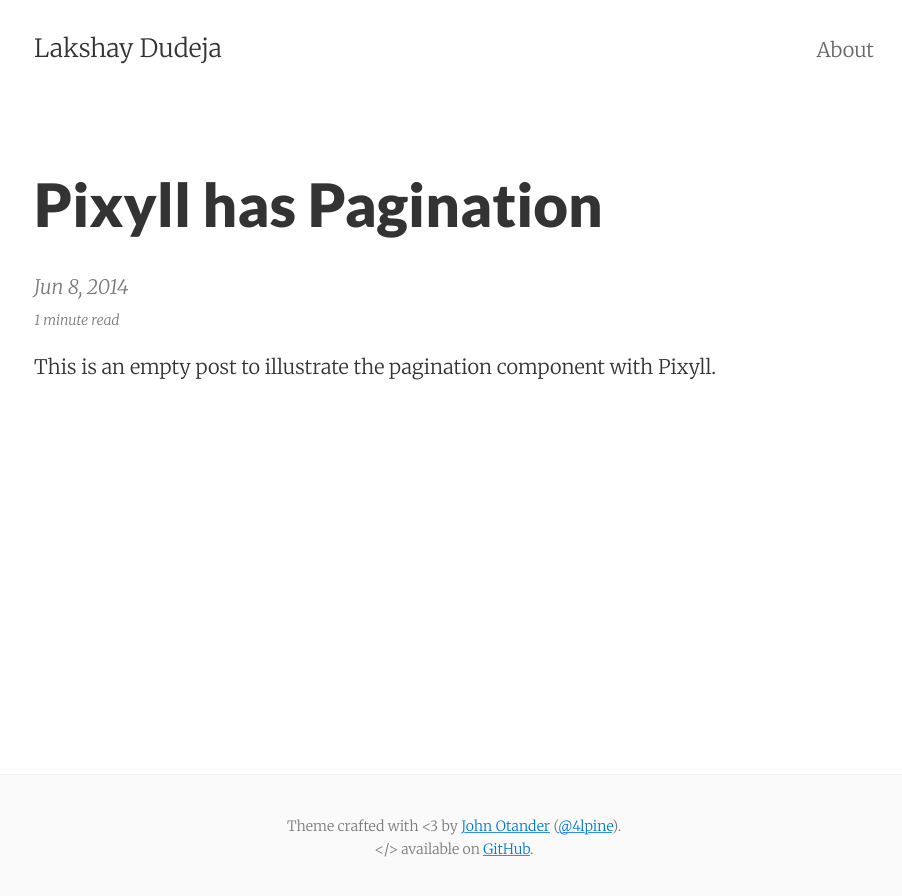
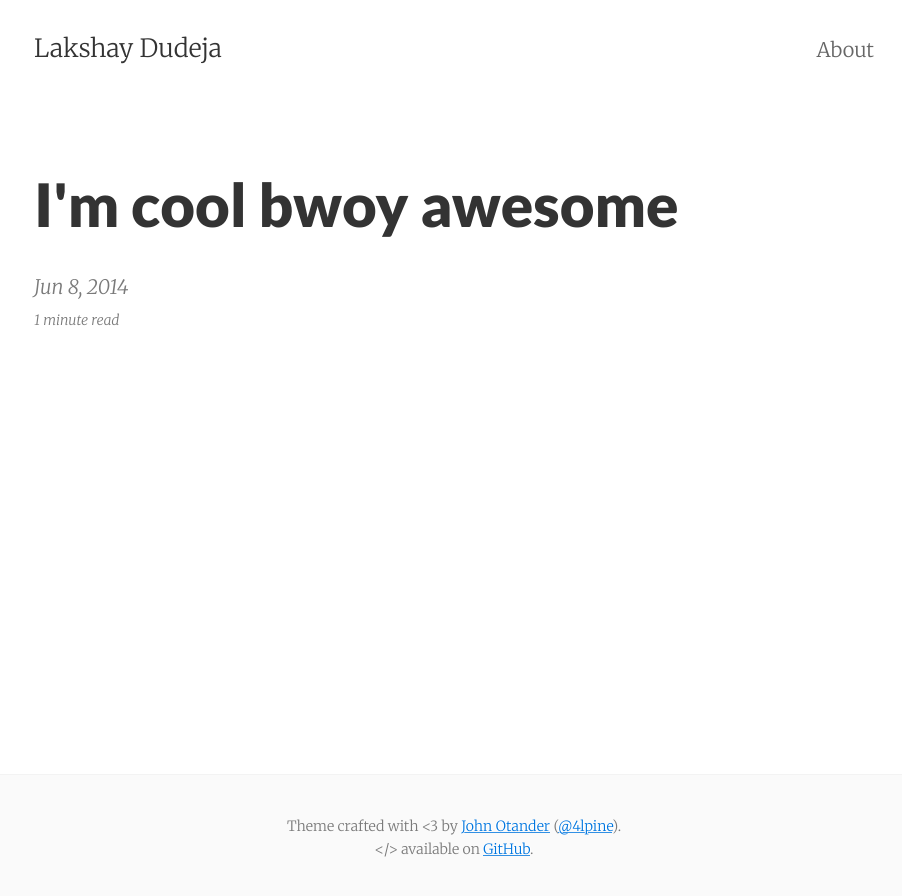
Before and after one commit to lakshaydudeja/lakshaydudeja.github.io, a Jekyll site: the page built from _posts/2014-06-08-pixyll-has-pagination.md, in a window 1280 px wide. Shown: the top 896 px of the page, without its empty margins (186-1088 px from the left). Built offline with Jekyll 4.4.1, drawn with Linux system fonts in a browser that asks for light colours.

Commit message:
updated the post

```diff
--- a/_posts/2014-06-08-pixyll-has-pagination.md
+++ b/_posts/2014-06-08-pixyll-has-pagination.md
@@ -1,9 +1,7 @@
 ---
 layout:     post
-title:      Pixyll has Pagination
+title:      I'm cool bwoy awesome
 date:       2014-06-08 11:21:29
 summary:    This is an empty post to illustrate the pagination component with Pixyll.
 categories: jekyll pixyll
 ---
-
-This is an empty post to illustrate the pagination component with Pixyll.
```
